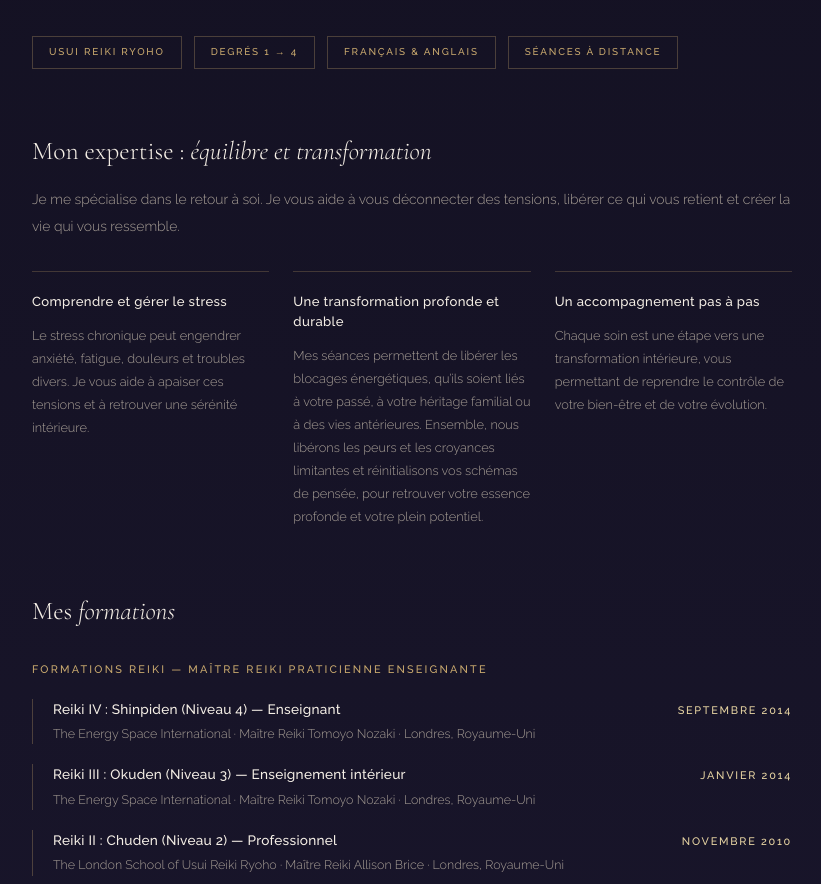
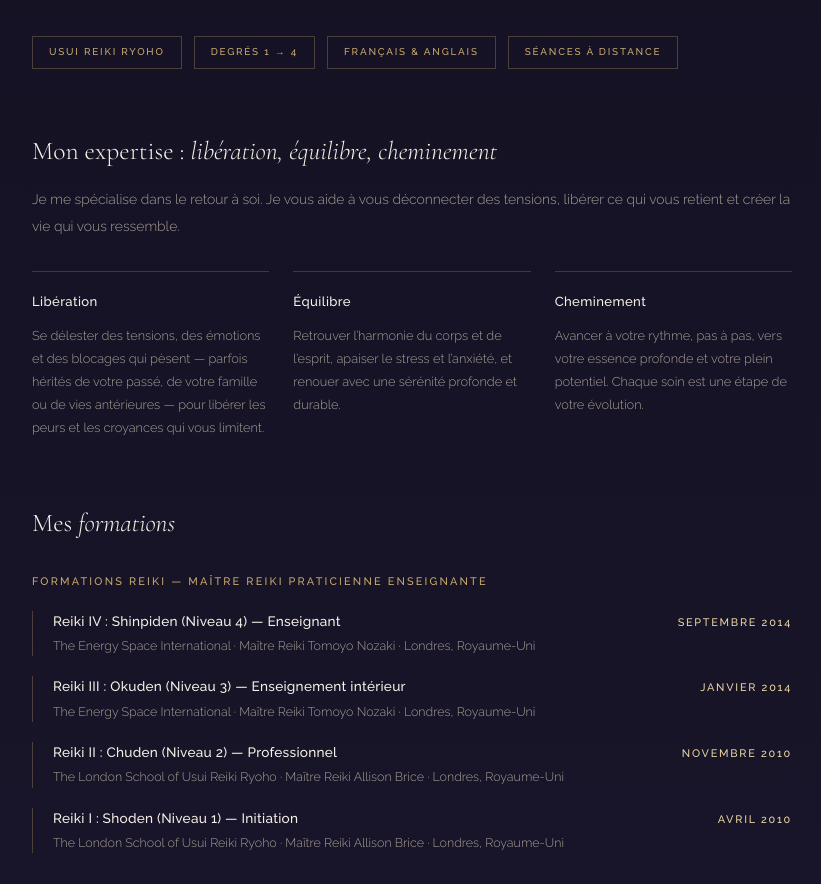
Before and after one commit to LucaMartinet7/Website_Carole, a React (Vite) app: page / in a window 1280 px wide. Shown: the part 3360-4244 px from the top of the page, without its empty margins (228-1049 px from the left). Built offline with nearby package versions, Linux system fonts and the light colour scheme.

Commit message:
Harmonize expertise heading and cards around libération, équilibre, cheminement

```diff
--- a/src/components/AboutSection.tsx
+++ b/src/components/AboutSection.tsx
@@ -57,7 +57,7 @@ export function AboutSection() {
           <Reveal delayMs={200}>
             <div className="mt-16">
               <h3 className="text-[1.6rem] font-light text-[var(--cream)] [font-family:'Cormorant_Garamond',serif]">
-                Mon expertise : <em>équilibre et transformation</em>
+                Mon expertise : <em>libération, équilibre, cheminement</em>
               </h3>
               <p className="mt-4 text-[0.87rem] font-light leading-[1.9] text-[var(--muted)]">
                 {expertise.intro}
--- a/src/content/siteContent.ts
+++ b/src/content/siteContent.ts
@@ -173,16 +173,16 @@ export const expertise = {
     'Je me spécialise dans le retour à soi. Je vous aide à vous déconnecter des tensions, libérer ce qui vous retient et créer la vie qui vous ressemble.',
   points: [
     {
-      title: 'Comprendre et gérer le stress',
-      text: 'Le stress chronique peut engendrer anxiété, fatigue, douleurs et troubles divers. Je vous aide à apaiser ces tensions et à retrouver une sérénité intérieure.',
+      title: 'Libération',
+      text: 'Se délester des tensions, des émotions et des blocages qui pèsent — parfois hérités de votre passé, de votre famille ou de vies antérieures — pour libérer les peurs et les croyances qui vous limitent.',
     },
     {
-      title: 'Une transformation profonde et durable',
-      text: 'Mes séances permettent de libérer les blocages énergétiques, qu’ils soient liés à votre passé, à votre héritage familial ou à des vies antérieures. Ensemble, nous libérons les peurs et les croyances limitantes et réinitialisons vos schémas de pensée, pour retrouver votre essence profonde et votre plein potentiel.',
+      title: 'Équilibre',
+      text: 'Retrouver l’harmonie du corps et de l’esprit, apaiser le stress et l’anxiété, et renouer avec une sérénité profonde et durable.',
     },
     {
-      title: 'Un accompagnement pas à pas',
-      text: 'Chaque soin est une étape vers une transformation intérieure, vous permettant de reprendre le contrôle de votre bien-être et de votre évolution.',
+      title: 'Cheminement',
+      text: 'Avancer à votre rythme, pas à pas, vers votre essence profonde et votre plein potentiel. Chaque soin est une étape de votre évolution.',
     },
   ],
 } as const
```
